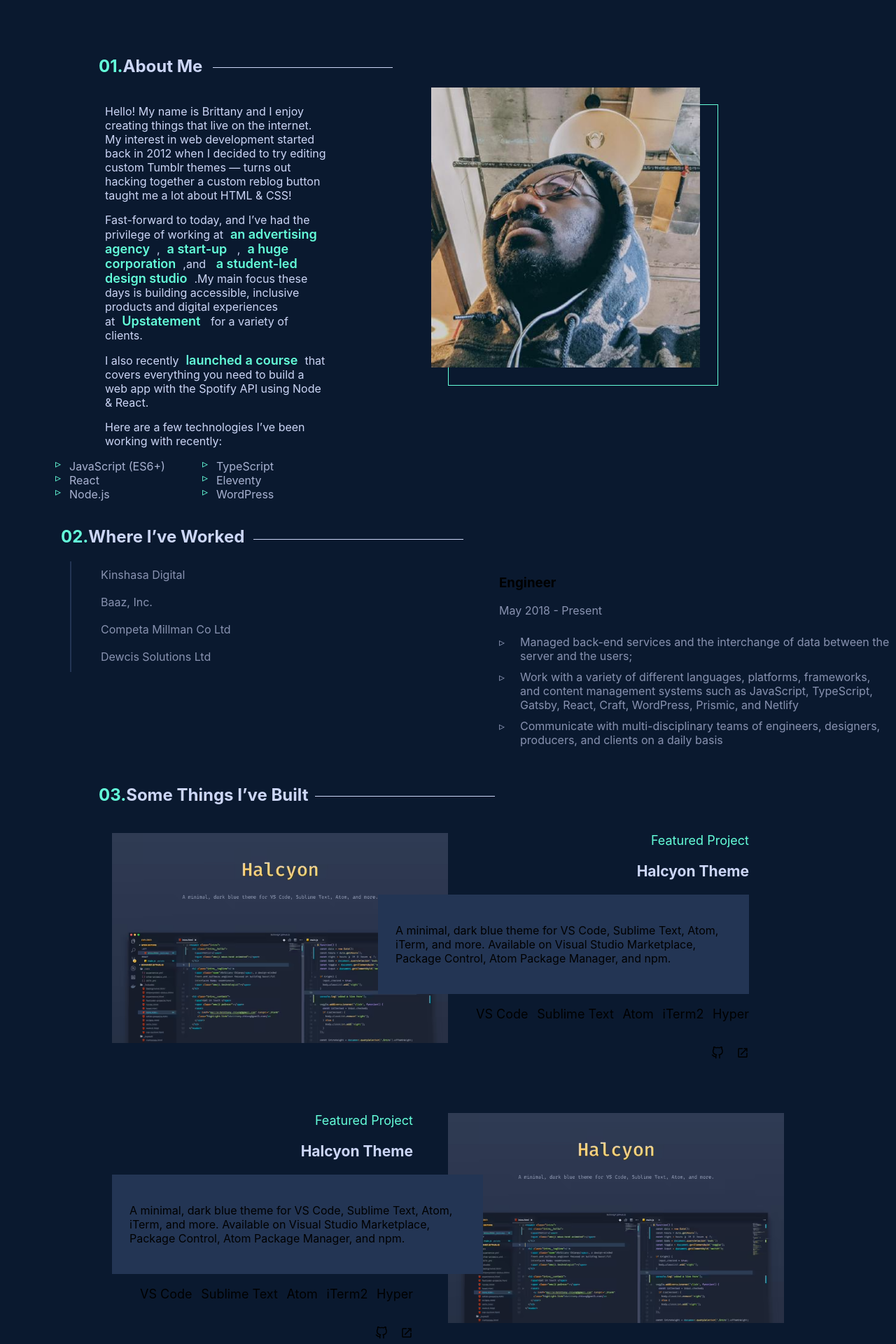
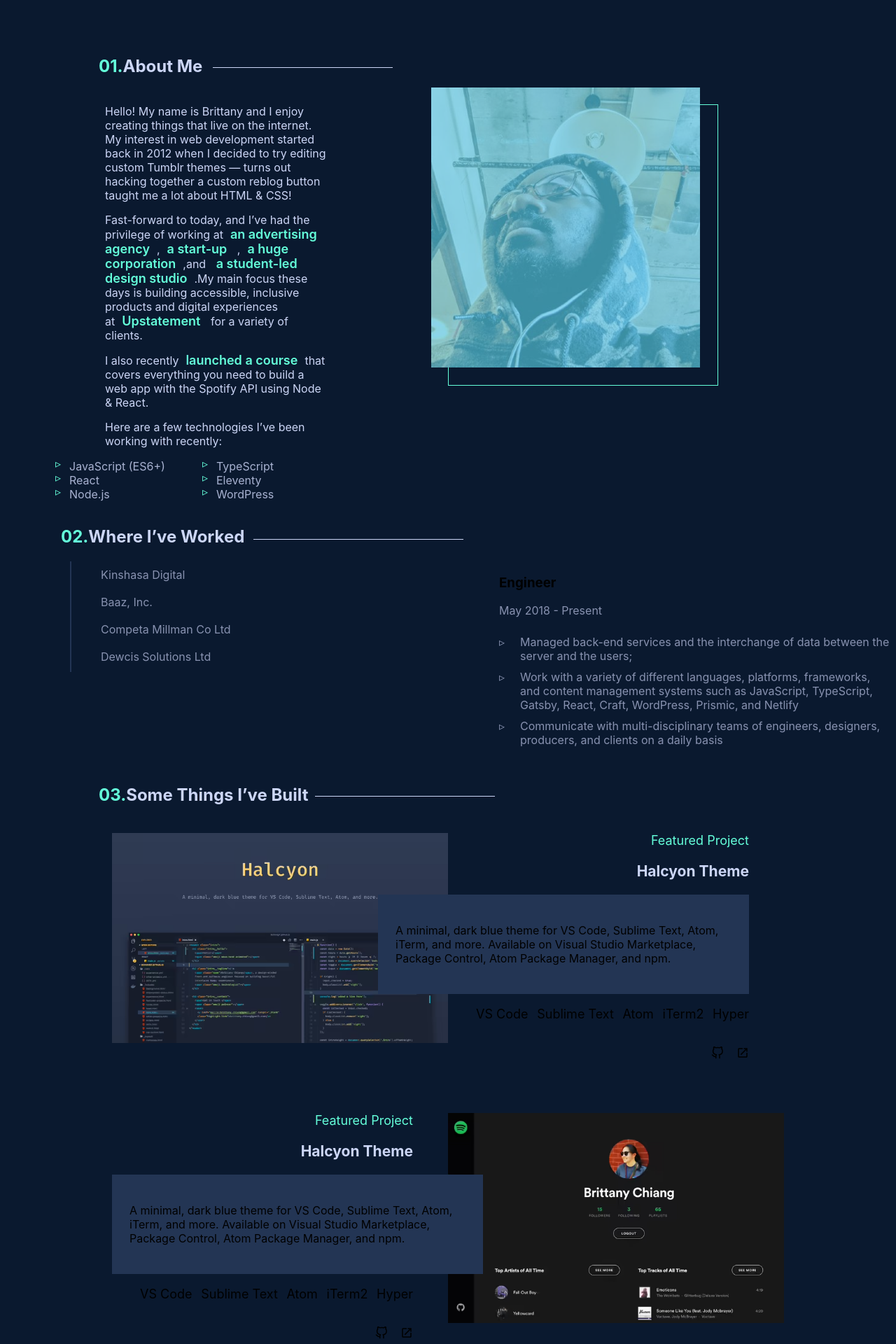
Before and after one commit to tabithamaz/Portfolio, a React (Create React App) app: page / in a window 1280 px wide. Shown: the part 820-2740 px from the top of the page at 70% size. Built offline with nearby package versions, Linux system fonts and the light colour scheme.

Commit message:
feat: la secton contact

```diff
--- a/src/App.css
+++ b/src/App.css
@@ -109,7 +109,16 @@
   border: 1px solid #64ffda;
   border-radius: 5px;
   text-decoration: none;
+
 }
+
+.containerBtn:hover {
+  outline: none;
+  box-shadow: 4px 4px 0 0 #64ffda;
+  transform: translate(-5px, -5px);
+
+}
+
 
 .containerBtn a {
   color: #64ffda;
@@ -253,6 +262,30 @@
     display: grid;
     grid-template-columns: 3fr 2fr; */
 
+  transition: all ease .3ms;
+
+}
+
+.aboutImgDiv img:hover {
+  opacity: .2;
+}
+
+.imageOverlay {
+  background-color: #61dafb;
+  transition: all ease .3ms;
+  position: absolute;
+  left: -25px;
+  top: -25px;
+  width: 100%;
+  height: 100%;
+  object-fit: cover;
+  align-self: center;
+  justify-self: center;
+  opacity: 0.6;
+}
+
+.imageOverlay:hover {
+  opacity: 0;
 }
 
 .aboutImgDi img::before {
@@ -633,3 +666,31 @@
 .titleSection span {
   color: #64ffda;
 }
+
+.buttonContainer {
+  margin: 1em auto;
+  width: 50%;
+}
+
+.sectionContact span {
+  color: #64ffda;
+}
+
+.sectionContact {
+  display: flex;
+  flex-direction: column;
+  width: 75%;
+  margin: 4em auto;
+  padding: 0 10%;
+  text-align: center;
+}
+
+.sectionContact p {
+  margin: 0px auto;
+  width: 60%;
+  color: #8892B0;
+}
+
+.sectionContact h2 {
+  color: #ccd6F6;
+}
--- a/src/App.js
+++ b/src/App.js
@@ -7,6 +7,7 @@
 import Home from './components/molecules/Home'
 import Experiences from './components/organismes/Experiences';
 import Work from './components/organismes/Work';
+import Contact from './components/organismes/Contact';
 
 function App() {
   const data = {
@@ -24,6 +25,7 @@
       <About/>
       <Experiences/>
       <Work/>
+      <Contact/>
 
     </>
 
--- a/src/components/atomes/Button.js
+++ b/src/components/atomes/Button.js
@@ -1,8 +1,14 @@
 import react from "react"
 
-function Button({text}){
-    return(
-        <button className="containerBtn" >{text}</button>
+function Button({ text, link }) {
+    return (
+        <button className="containerBtn" >
+
+            <a href={`${link}`} className="flex">
+                {text}
+            </a>
+
+        </button>
     )
 }
 
--- a/src/components/molecules/Header.css
+++ b/src/components/molecules/Header.css
@@ -267,6 +267,7 @@
     font-size: 1.8rem;
 
 
+
 }
 
  .resume-button{
@@ -275,6 +276,7 @@
      border: 1px solid #64ffda;
      border-radius: 4px;
      line-height: 1;
+
      /* margin-left: 16px; */
 
 
--- a/src/components/organismes/About.js
+++ b/src/components/organismes/About.js
@@ -56,6 +56,7 @@
         </div>
                 <div className="aboutImgDiv">
                 <img src={image2} alt="michel buhedwe"/>
+                <div className="imageOverlay"></div>
                 </div>
 
         </div>
--- /dev/null
+++ b/src/components/organismes/Contact.js
@@ -0,0 +1,27 @@
+import React from "react";
+import Button from "../atomes/Button";
+
+
+function contact() {
+    return (
+        <div className="sectionContact">
+            <span>
+                04. What’s Next?
+            </span>
+            <h2>
+                Get In Touch
+            </h2>
+            <p>
+                Although I’m not currently looking for any new opportunities,
+                my inbox is always open. Whether you have a question or
+                just want to say hi, I’ll try my best to get back to you!
+            </p>
+
+            <div className="buttonContainer">
+                <Button text="Say Hello" link={"mailto:michel@kinshasadigital.com"} />
+            </div>
+        </div>
+
+    )
+}
+export default contact;
--- a/src/components/organismes/Work.js
+++ b/src/components/organismes/Work.js
@@ -1,5 +1,7 @@
 import React from "react";
-import image3 from "../../assets/halcyon.avif"
+import image3 from "../../assets/halcyon.avif";
+import image4 from "../../assets/demo.avif";
+import image5 from "../../assets/course-card.avif";
 import { FiGithub } from "react-icons/fi"
 import { MdOpenInNew, MdOutlineFolder } from "react-icons/md";
 import Button from "../atomes/Button";
@@ -103,7 +105,7 @@
 
                     <div className="workImageContainer">
 
-                        <img src={image3} alt="" />
+                        <img src={image4} alt="" />
                     </div>
 
 
@@ -114,7 +116,7 @@
                 <div className="cardWork">
                     <div className="workImageContainer">
 
-                        <img src={image3} alt="" />
+                        <img src={image5} alt="" />
                     </div>
 
                     <div className="details">
@@ -318,10 +320,12 @@
                         </div>
 
                     </div>
-
-                    <Button text="Load More" />
+                    <div className="buttonContainer">
+                        <Button text="Load More" link="#plus" />
+                    </div>
                 </div>
             </div>
+
         </>
     )
 }
```
